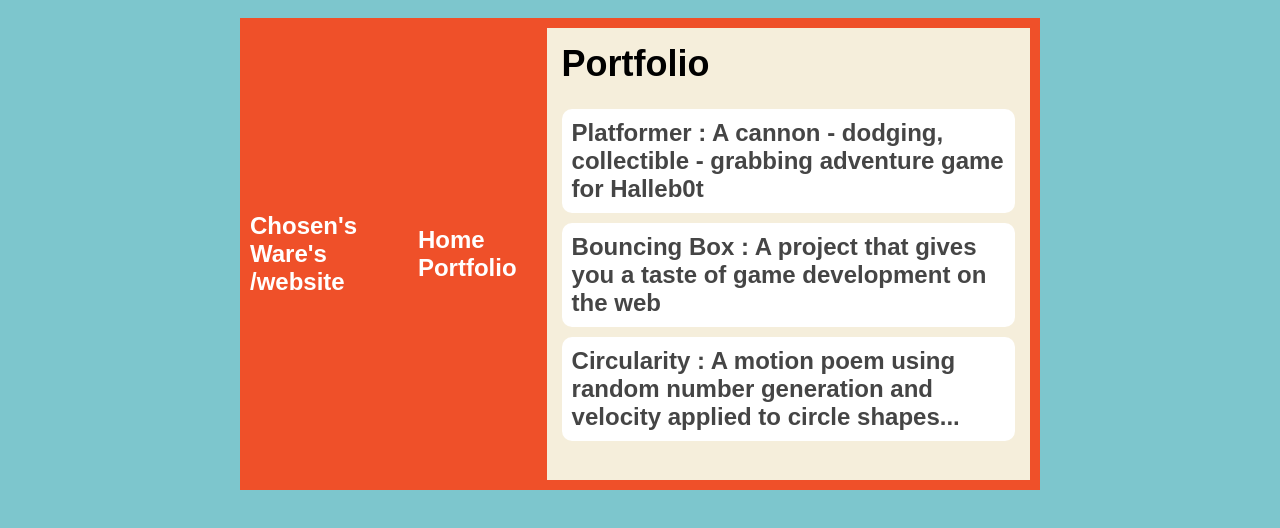
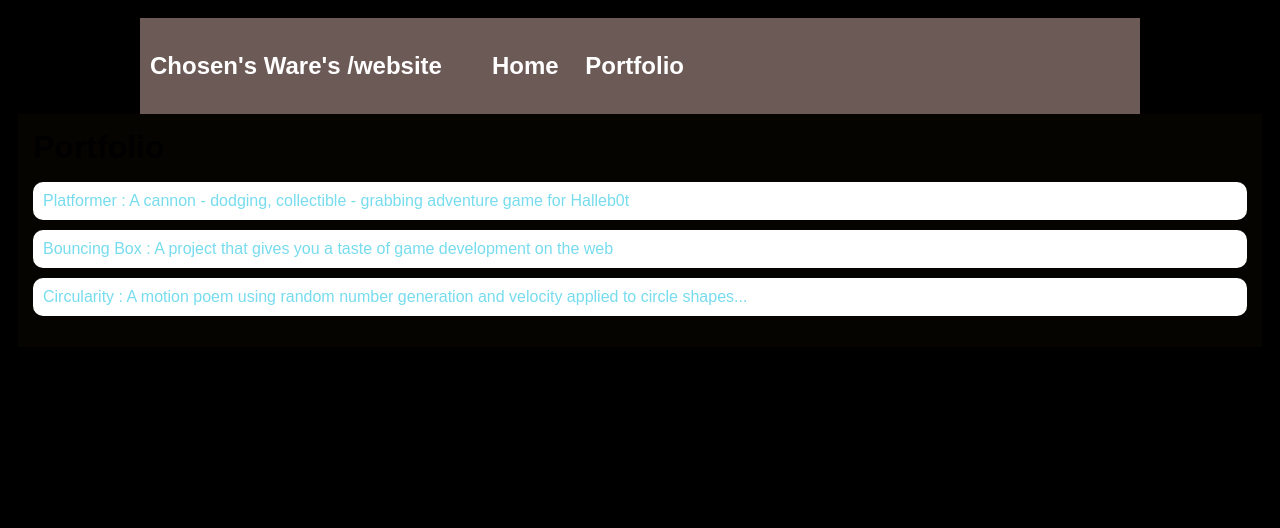
Before and after one commit to ChosenWare/ChosenWare, a plain HTML site: page portfolio.html in a window 1280 px wide. Drawn offline with Linux system fonts and the light colour scheme.

Commit message:
fixed portfolio

```diff
--- a/portfolio.html
+++ b/portfolio.html
@@ -5,7 +5,7 @@
         <title> Chosen's amazing website</title>
             <style type="text/css">
                 body {
-                background: rgb(125, 198, 205);
+                 background: rgb(0, 0, 0);
                     color: rgb(45, 45, 45);
                     padding: 10px;
                     font-family: arial;
@@ -16,13 +16,13 @@
             }
 
             #all-contents {
-                max-width: 800px;
+                max-width: 1000px;
                 margin: auto;
             }
 
             /* navigation menu */
             nav {
-                background: rgb(239, 80, 41);
+                background: rgb(107, 90, 85);
                 margin: 0 auto;
                 display: flex;
                 padding: 10px;
@@ -48,7 +48,7 @@
 
             /* main container area beneath menu */
             main {
-                background: rgb(245, 238, 219);
+                background: rgb(5, 4, 0);
                 display: flex;
             }
             .content {
@@ -73,12 +73,12 @@
          }
 
          #portfolio li:hover {
-             background: #eee;
+             background: rgb(255, 20, 243);
          }
 
          #portfolio a {
              text-decoration: none;
-             color: #454545;
+             color: #76dcee;
          }
         </style>
     </head>
@@ -95,10 +95,9 @@
                     <a class="nav-a" href="portfolio.html">Portfolio</a>
                     </li>
                 </ul>
-
-         <nav>
             <!-- Nav stuff here...-->
         </nav>
+        </div>
         <main>
             <div class="content">
                 <h1>Portfolio</h1>
```
Lines whose indentation alone changed are shown as unchanged.
